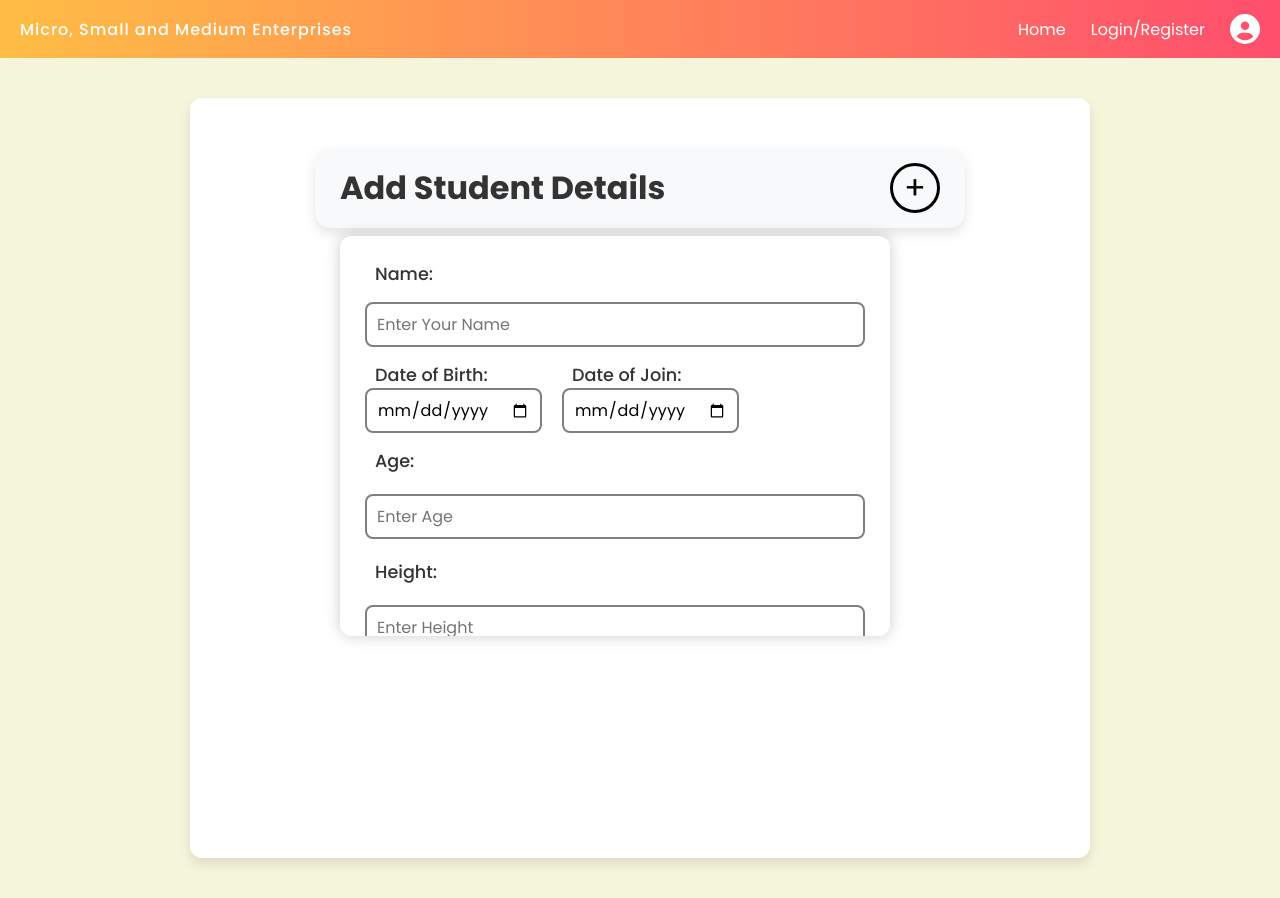
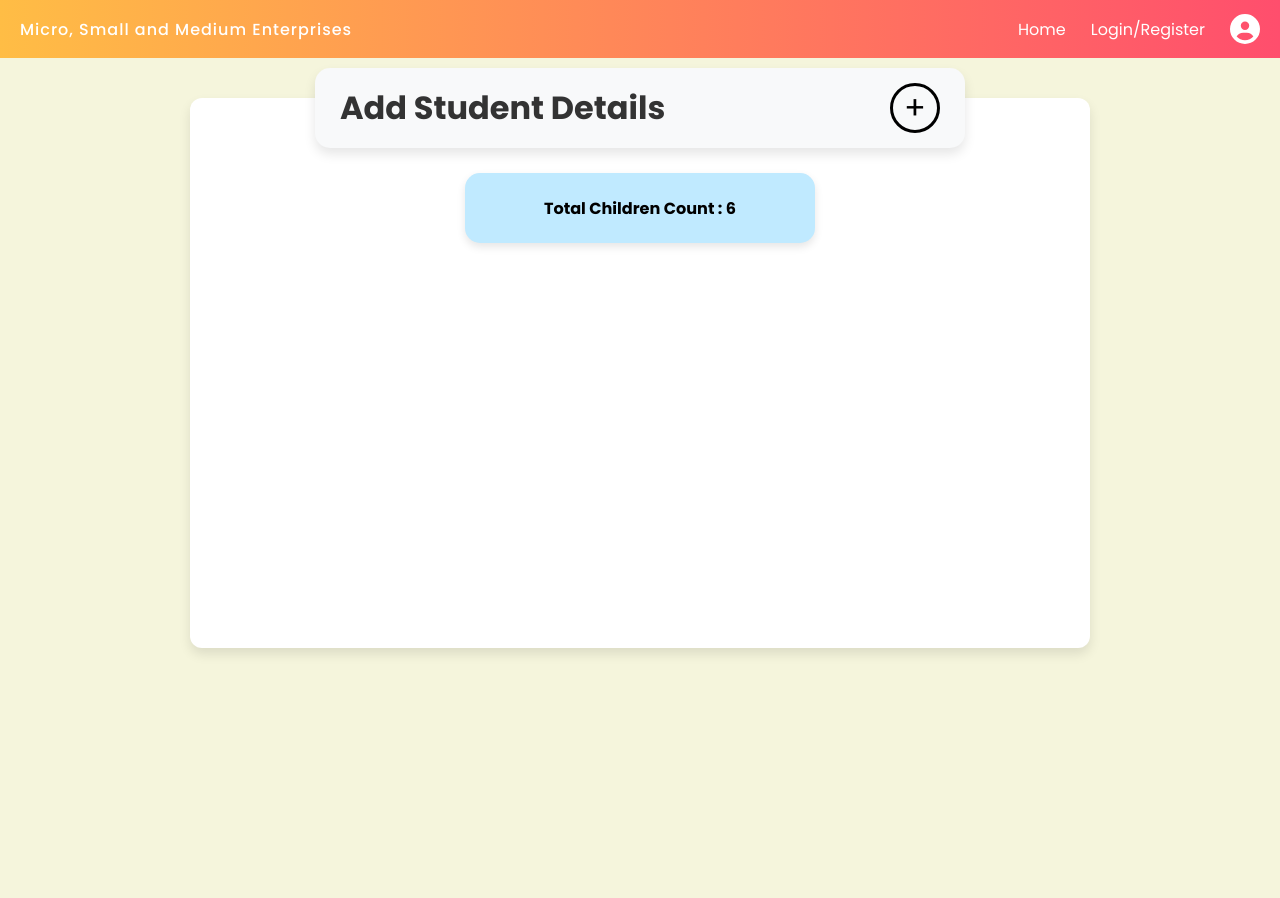
Before and after one commit to ZenithTechSolutions/Child-Nutrition-Tracker, a React (Vite) app: page /beneficiaries in a window 1280 px wide. After the commit the page ends 800 px from the top, so only its background shows below. Built offline with nearby package versions, Linux system fonts and the light colour scheme.

Commit message:
beneficiaries update

```diff
--- a/src/components/beneficiaries.jsx
+++ b/src/components/beneficiaries.jsx
@@ -4,8 +4,7 @@ import Header from "./header";
 const Beneficiaries = () => {
   const [add, setAdd] = useState(false);
   const handleAdd = () => {
-    setAdd(true);
-    console.log(add);
+    setAdd(!add);
   };
   const count = 6;
   return (
@@ -16,7 +15,7 @@ const Beneficiaries = () => {
             <div className="bene-add-student">
               <h2>Add Student Details</h2>
               <span onClick={handleAdd}>+</span>
-              <div className="bene-stu-details">
+              <div className={`${add ? "bene-stu-details" : "bene-stu-details-hidden"}`}>
                 <form action="POST">
                   <label htmlFor="name">Name:</label>
                   <input
@@ -73,8 +72,8 @@ const Beneficiaries = () => {
                     required
                   />
                  <div className="bene-stu-details-btn">
-                 <button className="submit" >Submit</button>
-                 <button className="cancel">Cancel</button>
+                 <input type="submit" className="submit" value="Submit" />
+                 <input type="submit" className="cancel" value="Cancel" onClick={handleAdd}/>
                  </div>
                 </form>
               </div>
--- a/src/styles/beneficiaries.css
+++ b/src/styles/beneficiaries.css
@@ -1,4 +1,3 @@
-/* --- General Styling --- */
 .bene-container {
   display: flex;
   align-items: center;
@@ -9,6 +8,7 @@
   background-color: #ffffff;
   max-width: 900px;
   padding: 20px;
+  height: 550px;
 }
 
 .bene-content {
@@ -28,6 +28,7 @@
   width: 100%;
   max-width: 650px;
   background-color: #f8f9fa;
+  margin-top: 25px;
   padding: 15px 25px;
   border-radius: 15px;
   box-shadow: 0px 6px 12px rgba(0, 0, 0, 0.1);
@@ -59,21 +60,25 @@
 }
 
 .bene-stu-details {
+  border: 1px solid black;
   position: absolute;
-  top: 110%;
+  top: 10%;
+  left: 50%;
+  max-height: 500px;
+  transform: translateX(-50%);
   width: 100%;
-  max-width: 550px;
+  max-width: 650px;
   background-color: #fff;
-  box-shadow: 0px 0px 15px rgba(0, 0, 0, 0.2);
-  border-radius: 12px;
   padding: 25px;
   display: flex;
   flex-direction: column;
   gap: 15px;
   transition: all 0.3s ease-in-out;
+  overflow-y: auto;
+}
+.bene-stu-details-hidden {
+  display: none;
 
-  max-height: 400px;
-  overflow-y: auto;
 }
 
 .bene-stu-details::-webkit-scrollbar {
@@ -135,22 +140,26 @@
   width: calc(33.3% - 15px);
 }
 
-.bene-stu-details form button {
+.bene-stu-details-btn{
+  display: flex;
+  align-items: center;
+  justify-content: center;
+  gap: 20px;
+}
+.bene-stu-details-btn input[type="submit"]{
   width: 100px;
   height: 40px;
   color: white;
-  font-size: 1.2rem;
+  font-size: 1rem;
+  letter-spacing: 1px;
   font-weight: 600;
   border: none;
   border-radius: 8px;
   cursor: pointer;
   transition: 0.3s ease-in-out;
+padding: 0px;
 }
-.bene-stu-details-btn{
-  display: flex;
-  justify-content: center;
-  gap: 20px;
-}
+
 
 .bene-count {
   width: 100%;
@@ -167,11 +176,10 @@
 }
 
 .submit{
-  background-color: var(--button-color);
+  background-color: #ff8300;
+  color: white;
 }
-.submit:hover{
-  background-color: var(--button-color);
+
+.cancel{
+  background-color: #723535;
 }
-.cancel{
-  background-color: red;
-}
```
